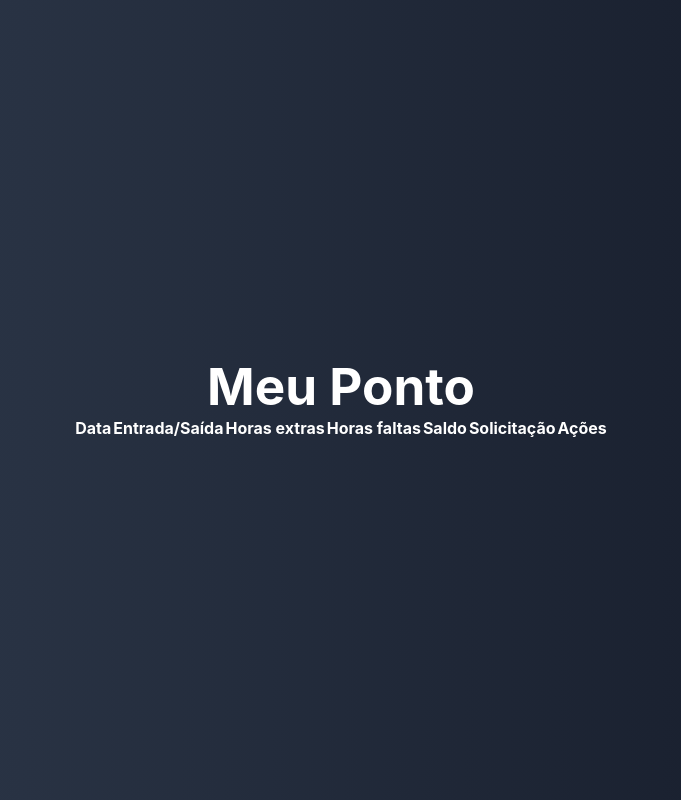
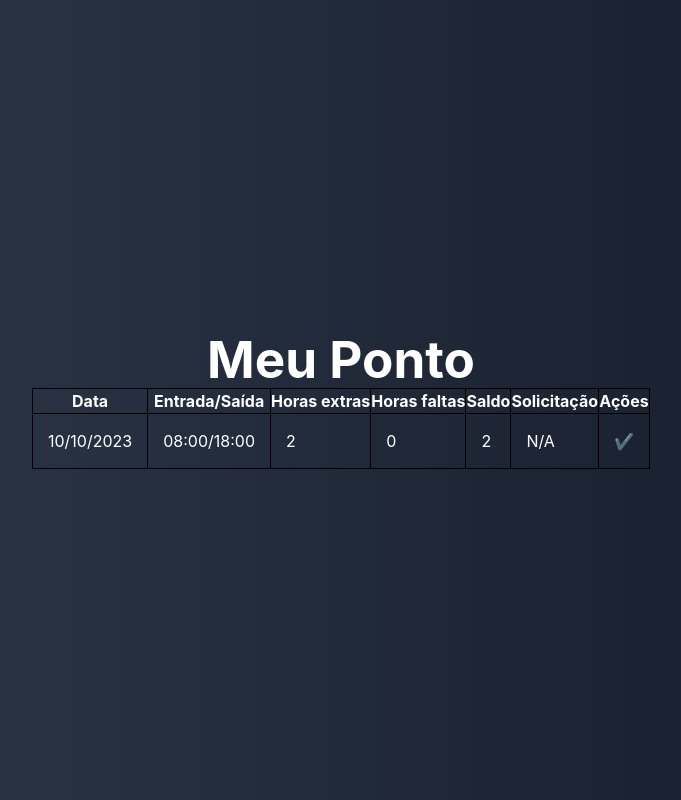
Before and after one commit to vitoriathais/beautyLink-React, a React (Vite) app: page /Espelho in a window 1280 px wide. Shown: the whole page, without its empty margins (299-980 px from the left). Built offline with nearby package versions, Linux system fonts and the light colour scheme.

Commit message:
css e espelho 2

```diff
--- a/src/components/Pages/EspelhoPonto.jsx
+++ b/src/components/Pages/EspelhoPonto.jsx
@@ -1,9 +1,13 @@
 /* eslint-disable no-unused-vars */
 import React from 'react';
 
+const dados = [
+    { data: '10/10/2023', entradaSaida: '08:00/18:00', horasExtras: '2', horasFaltas: '0', saldo: '2', solicitacao: 'N/A', acoes: '✔️' },
+  ];
+
 function EspelhoPonto() {
   return (
-    <div>
+    <div className="Espelho">
       <h1>Meu Ponto</h1>
       <table>
         <thead>
@@ -18,7 +22,17 @@ function EspelhoPonto() {
           </tr>
         </thead>
         <tbody>
-          {/* Aqui você pode mapear seus dados para criar as linhas da tabela */}
+        {dados.map((linha, index) => (
+        <tr key={index}>
+          <td>{linha.data}</td>
+          <td>{linha.entradaSaida}</td>
+          <td>{linha.horasExtras}</td>
+          <td>{linha.horasFaltas}</td>
+          <td>{linha.saldo}</td>
+          <td>{linha.solicitacao}</td>
+          <td>{linha.acoes}</td>
+        </tr>
+      ))}
         </tbody>
       </table>
     </div>
--- a/src/styles/Styles.css
+++ b/src/styles/Styles.css
@@ -382,3 +382,17 @@
     color: #fff;
     font-weight: 400;
 }
+
+.Espelho > table {
+  width: 100%;
+  border-collapse: collapse;
+}
+
+.Espelho > table, th, td {
+  border: 1px solid black;
+}
+
+.Espelho > th, td {
+  padding: 15px;
+  text-align: left;
+}
```
